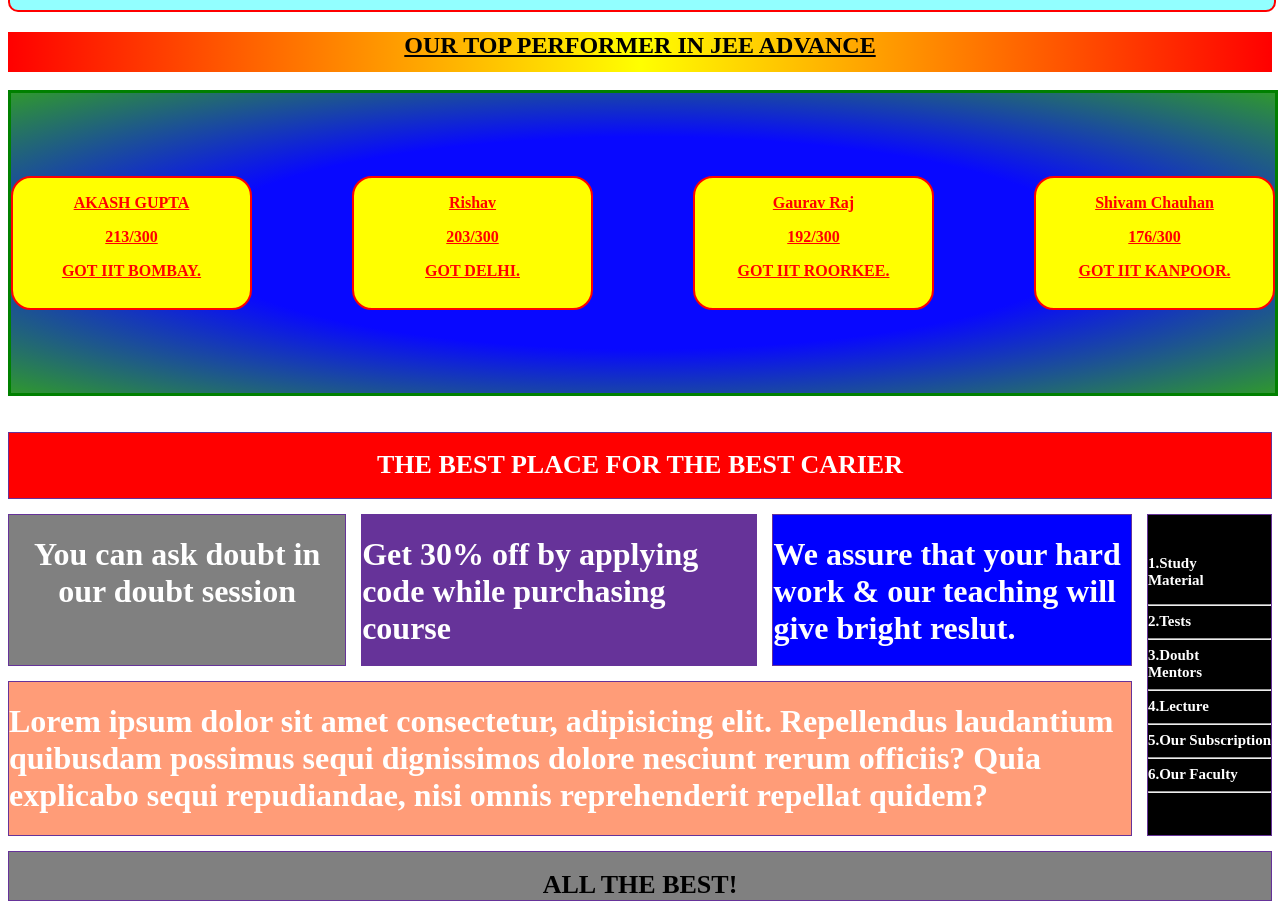
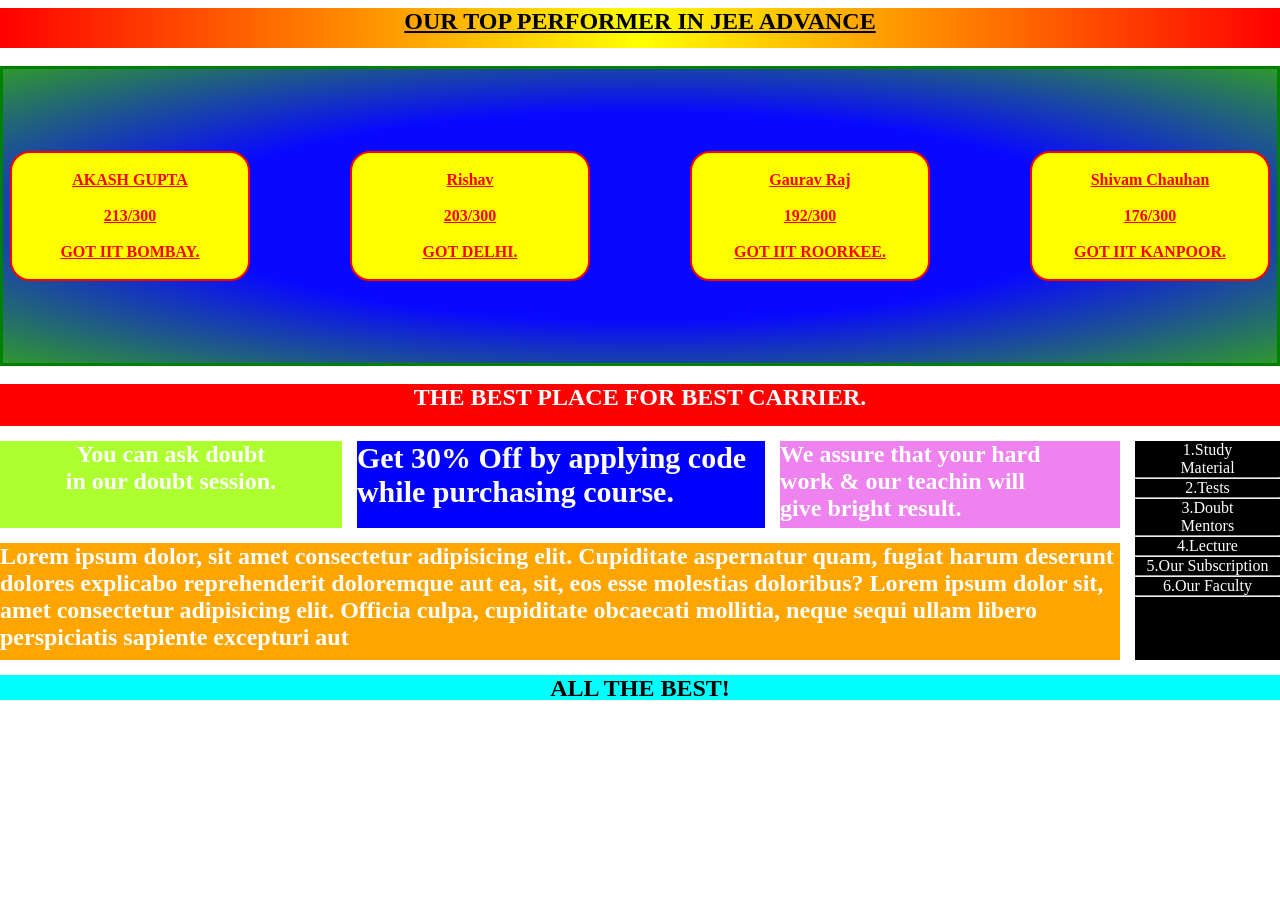
Before and after one commit to avinash2182/css-handson-4, a plain HTML site: page index.html in a window 1280 px wide. Shown: the part 465-1374 px from the top of the page. After the commit the page ends 1167 px from the top, so only its background shows below. Drawn offline with Linux system fonts and the light colour scheme.

Commit message:
code updated

```diff
--- a/index.html
+++ b/index.html
@@ -39,78 +39,92 @@
    <br>
    <div class="parent2">
     <div class="child5 childd">
-    <P><u>AKASH GUPTA</u></P>
-    <p><u>213/300</u></p>
-    <p><u>GOT IIT BOMBAY.</u></p>
+      <br>
+    <P><u>AKASH GUPTA</u></P><br>
+    <p><u>213/300</u></p><br>
+    <p><u>GOT IIT BOMBAY.</u></p><br>
     </div>
     <div class="child6 childd">
-      <p><u>Rishav</u></p>
-      <p><u>203/300</u></p>
-      <p><u>GOT DELHI.</u></p>
+      <br>
+      <p><u>Rishav</u></p><br>
+      <p><u>203/300</u></p><br>
+      <p><u>GOT DELHI.</u></p><br>
     </div>
     <div class="child7 childd">
-    <p><u>Gaurav Raj</u></p>
-    <p><u>192/300</u></p>
-    <p><u>GOT IIT ROORKEE.</u></p>
+      <br>
+    <p><u>Gaurav Raj</u></p><br>
+    <p><u>192/300</u></p><br>
+    <p><u>GOT IIT ROORKEE.</u></p><br>
     </div>
     <div class="child8 childd">
-    <p><u>Shivam Chauhan</u></p>
-    <p><u>176/300</u></p>
-    <p><u>GOT IIT KANPOOR.</u></p>
+      <br>
+    <p><u>Shivam Chauhan</u></p><br>
+    <p><u>176/300</u></p><br>
+    <p><u>GOT IIT KANPOOR.</u></p><br>
     </div>
    </div>
-   <br><br>
-   <div class="parent420">
-    <div class="item item1">
-        <h1>THE BEST PLACE FOR THE BEST CARIER</h1>
+   <br>
+   <div class="container">
+    <div class="item1">
+      <h2>THE BEST PLACE FOR BEST CARRIER.</h2>
     </div>
-    <div class="item item2">
-        <h1>You can ask doubt in our doubt session</h1>
+    <div class="item2">
+      <h2>
+        You can ask doubt <br />
+        in our doubt session.
+      </h2>
     </div>
-    <div class="item item3">
-        <h1>Get 30% off by applying code while purchasing course</h1>
+    <div class="item3">
+      <h2>
+        Get 30% Off by applying code <br />
+        while purchasing course.
+      </h2>
     </div>
-    <div class="item item4">
-        <h1>We assure that your hard
-            work & our teaching will
-            give bright reslut.</h1>
+    <div class="item4">
+      <h2>
+        We assure that your hard <br />
+        work & our teachin will <br />
+        give bright result.
+      </h2>
     </div>
-    <div class="item item5">
+    <div class="item5">
       <p>
         1.Study
-    <br>
+        <br />
         Material
-   <hr>
+      </p>
+
+      <hr />
       2.Tests
-    <br>
- <hr>
+      <br />
+      <hr />
       3.Doubt
-    <br>
+      <br />
       Mentors
- <hr>
+      <hr />
       4.Lecture
-    <br>
- <hr>
-    5.Our
-  Subscription
-  <br>
- <hr>
-    6.Our
-    Faculty
-  <hr>
-    <br>
-
-
-
-</p>
+      <br />
+      <hr />
+      5.Our Subscription
+      <br />
+      <hr />
+      6.Our Faculty
+      <hr />
+      <br />
     </div>
-    <div class="item item6">
-        <h1>
-        Lorem ipsum dolor sit amet consectetur, adipisicing elit. Repellendus laudantium quibusdam possimus sequi dignissimos dolore nesciunt rerum officiis? Quia explicabo sequi repudiandae, nisi omnis reprehenderit repellat quidem?
-        </h1>
+    <div class="item6">
+      <h2>
+        Lorem ipsum dolor, sit amet consectetur adipisicing elit. Cupiditate
+        aspernatur quam, fugiat harum deserunt dolores explicabo reprehenderit
+        doloremque aut ea, sit, eos esse molestias doloribus? Lorem ipsum
+        dolor sit, amet consectetur adipisicing elit. Officia culpa,
+        cupiditate obcaecati mollitia, neque sequi ullam libero perspiciatis
+        sapiente excepturi aut
+      </h2>
     </div>
-    <div class="item item7">
-        <h1>ALL THE BEST!</h1>
+    <div class="item7">
+      <h2>ALL THE BEST!</h2>
+    </div>
   </div>
 </div>
 </body>
--- a/style2.css
+++ b/style2.css
@@ -1,3 +1,9 @@
+*
+{
+    margin: 0px;
+    padding: 0px;
+    box-sizing: border-box;
+}
 .navbar{
     /* border: 2px solid black; */
         /* width: 100%;
@@ -24,6 +30,7 @@
     display: flex;
     justify-content: center;
     align-items: center;
+    margin-top: 35px;
 }
 .listbox ul{
     font-size: 20px;
@@ -92,6 +99,8 @@
 }
 .secondline{
     text-align: center;
+    /* padding-top: 15px;  */
+    margin-top: 25px;
     height: 40px;
     /* background-color: rebeccapurple; */
     background-image: linear-gradient(to right,red,yellow,red);
@@ -108,6 +117,8 @@
     text-align: center;
     font-weight: bold;
     color: red;
+    /* margin-top: 15px; */
+    /* padding-top: 25px; */
     background-image: radial-gradient(rgba(0, 0, 255, 0.969)50%, rgba(0, 128, 0, 0.817) 100% );
 
 
@@ -120,72 +131,67 @@
     height: 130px;
 
 }
-.parent420{
+.container
+{
     display: grid;
-    grid-template-columns: auto auto auto auto;
-    /* grid-template-rows: ; */
+    grid-template-columns: auto auto auto 145px;
+    grid-template-rows: 42px 87px 117px 25px;
      gap: 15px;
-}
-.item{
-    border: 1px solid rebeccapurple;
      color: white;
 }
-.item1{
+.item1
+{
     grid-column: 1/5;
     grid-row: 1/2;
-    text-align: center;
     background-color: red;
-    font-size: 13px;
-    /* padding-top: 0; */
-
-}
-.item2{
-    grid-column: 1/2;
-    grid-row: 2/3;
-    background-color: gray;
-    /* height: 150px; */
     text-align: center;
 
 }
-.item3{
+.item2
+{
+    grid-column: 1/2;
+    grid-row: 2/3;
+    background-color: greenyellow;
+    text-align: center;
+}
+.item3
+{
     grid-column: 2/3;
     grid-row: 2/3;
-    background-color: rebeccapurple;
-    /* height: 150px; */
+    background-color: blue;
+    font-size: 20px;
 }
-.item4{
+.item4
+{
     grid-column: 3/4;
     grid-row: 2/3;
-    background-color: blue;
-    /* height: 150px; */
+    background-color: violet;
 }
-.item5{
+.item5
+{
     grid-column: 4/5;
     grid-row: 2/4;
     background-color: black;
     color: white;
-    font-weight: bold;
-    font-size: 15px;
-    padding-top: 25px;
+    text-align: center;
 
 }
-.item6{
+ul li{
+    color: white;
+}
+.item6
+{
     grid-column: 1/4;
     grid-row: 3/4;
-        background-color: rgba(255, 68, 0, 0.53);
-        /* margin-bottom: 25px; */
+    background-color: orange;
+    color: white;
+    font-weight: bold;
 }
- .item7{
+.item7
+{
     grid-column: 1/5;
     grid-row: 4/5;
+    background-color: aqua;
+    color: black;
     text-align: center;
-        background-color: grey;
-        font-size: 13px;
-        height: 23px;
-        color: black;
-        padding-bottom: 25px;
-        /* padding-top: -50px; */
 }
-  .item2 , .item3, .item4{
-    height: 150px;
-  }
```
Lines whose indentation alone changed are shown as unchanged.
